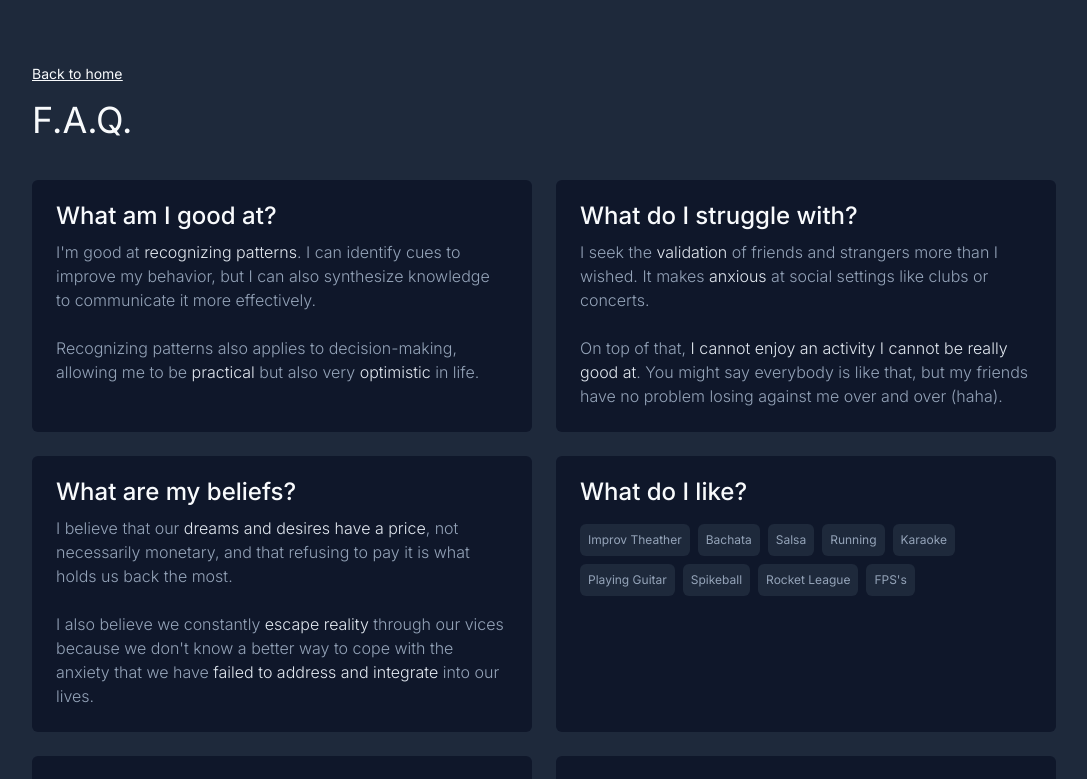
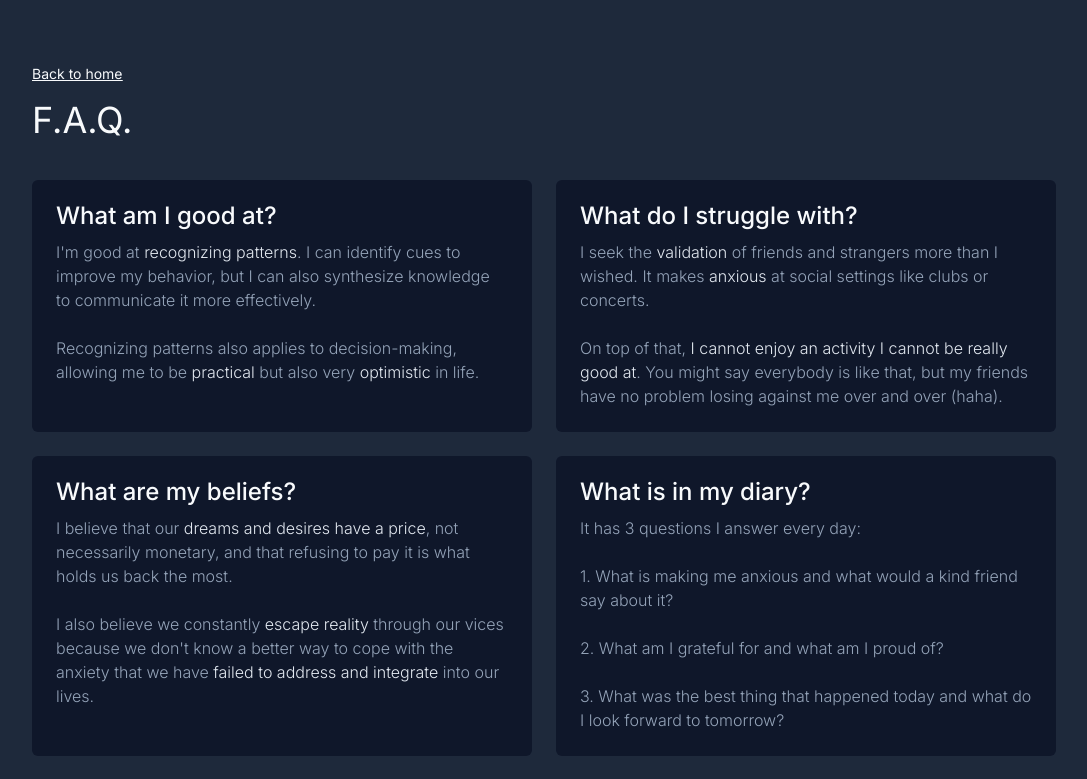
Before and after one commit to jdjuan/jdjuan.io, a Next.js app: page /about in a window 1280 px wide. Shown: the top 779 px of the page, without its empty margins (96-1183 px from the left). Built offline with nearby package versions, Linux system fonts and the light colour scheme; what tailwindcss-debug-screens would draw is missing.

Commit message:
improve timeline responsiveness

```diff
--- a/components/main-layout.tsx
+++ b/components/main-layout.tsx
@@ -14,7 +14,7 @@ export default function MainLayout({ children }: Props) {
         <meta name='viewport' content='width=device-width, initial-scale=1' />
         <link rel='icon' href='/favicon.ico' />
       </Head>
-      <main className={`${inter.className} relative p-6 text-sm text-slate-50 sm:p-12 md:p-16 lg:mx-auto xl:max-w-6xl`}>
+      <main className={`${inter.className} relative p-6 text-sm text-slate-50 sm:p-12 md:p-16 lg:mx-auto lg:max-w-6xl`}>
         {children}
         <Footer></Footer>
       </main>
--- a/components/question-sheet.tsx
+++ b/components/question-sheet.tsx
@@ -2,6 +2,7 @@ import { QuestionSheet } from "../models/insights.interface";
 import Navbar from "./navbar";
 import UpcomingArticle from "./upcoming-article";
 type Props = { questionSheet: QuestionSheet };
+import cx from "classnames";
 
 const QuestionSheet = ({ questionSheet }: Props) => {
   return (
@@ -23,11 +24,21 @@ const QuestionSheet = ({ questionSheet }: Props) => {
                     <item.answer></item.answer>
                   </div>
                 )}
+                {/* LIST */}
                 {item.list && (
                   <div className='mt-4 text-xs text-slate-400'>
                     {item.list.map(({ text, link }) => (
                       <a href={link} key={text} target='_blank' rel='noreferrer'>
-                        <div className='mb-2 mr-2 inline-block rounded-md bg-slate-800 p-2'>{text}</div>
+                        <div
+                          className={cx(
+                            "mb-2 mr-2 inline-block select-none rounded-md border border-slate-700 bg-slate-800 p-2 ",
+                            {
+                              "hover:border-slate-50": !!link,
+                            }
+                          )}
+                        >
+                          {text}
+                        </div>
                       </a>
                     ))}
                   </div>
--- a/content/about.content.tsx
+++ b/content/about.content.tsx
@@ -41,6 +41,22 @@ export const about: QuestionSheet = {
       ),
     },
     {
+      question: "What is in my diary?",
+      answer: () => (
+        <>
+          It has 3 questions I answer every day: <br />
+          <br />
+          1. What is making me anxious and what would a kind friend say about it?
+          <br />
+          <br />
+          2. What am I grateful for and what am I proud of?
+          <br />
+          <br />
+          3. What was the best thing that happened today and what do I look forward to tomorrow?
+        </>
+      ),
+    },
+    {
       question: "What do I like?",
       list: [
         { text: "Improv Theather" },
@@ -63,6 +79,7 @@ export const about: QuestionSheet = {
         { text: "+30°" },
         { text: "Coffee" },
         { text: "Beer" },
+        { text: "Too many meetings" },
         { text: "Esotericism" },
       ],
     },
@@ -80,22 +97,7 @@ export const about: QuestionSheet = {
         </>
       ),
     },
-    {
-      question: "What is in my diary?",
-      answer: () => (
-        <>
-          It has 3 questions I answer every day: <br />
-          <br />
-          1. What is making me anxious and what would a kind friend say about it?
-          <br />
-          <br />
-          2. What am I grateful for and what am I proud of?
-          <br />
-          <br />
-          3. What was the best thing that happened today and what do I look forward to tomorrow?
-        </>
-      ),
-    },
+
     {
       question: "What tools do I use?",
       list: [
--- a/content/books.content.ts
+++ b/content/books.content.ts
@@ -8,6 +8,7 @@ export const booksContent: Book[] = [
     rating: 5,
     comment: "I could not recommend this book more.",
     isbn: "9780307377340",
+    link: "https://www.goodreads.com/book/show/4948826-sum",
   },
   {
     title: "Atomic Habits",
@@ -16,6 +17,7 @@ export const booksContent: Book[] = [
     rating: 5,
     comment: "The best book about habits there is.",
     isbn: "1847941842",
+    link: "https://www.goodreads.com/book/show/40121378-atomic-habits?ref=nav_sb_ss_1_13",
   },
   {
     title: "How to Win Friends & Influence People",
@@ -24,6 +26,7 @@ export const booksContent: Book[] = [
     rating: 5,
     comment: "My favorite book about communication.",
     imgUrl: "https://m.media-amazon.com/images/I/71vK0WVQ4rL.jpg",
+    link: "https://www.goodreads.com/book/show/4865.How_to_Win_Friends_and_Influence_People?ref=nav_sb_ss_1_37",
   },
   {
     title: "Humanity",
@@ -32,6 +35,7 @@ export const booksContent: Book[] = [
     rating: 5,
     comment: "Insights from our cruelest atrocities.",
     isbn: "0300186401",
+    link: "https://www.goodreads.com/book/show/321263.Humanity?ac=1&from_search=true&qid=Z1k0O8hIoD&rank=1",
   },
   {
     title: "Sapiens",
@@ -40,6 +44,7 @@ export const booksContent: Book[] = [
     rating: 5,
     comment: "History for everyone.",
     isbn: "0062316117",
+    link: "https://www.goodreads.com/book/show/23692271-sapiens?ref=nav_sb_ss_1_5",
   },
   {
     title: "The Manual",
@@ -48,6 +53,7 @@ export const booksContent: Book[] = [
     rating: 5,
     comment: "Stoicism stoicly explained.",
     isbn: "1545461112",
+    link: "https://www.goodreads.com/book/show/34946912-the-manual?ref=nav_sb_ss_2_15",
   },
   {
     title: "Start with Why",
@@ -56,6 +62,7 @@ export const booksContent: Book[] = [
     rating: 5,
     comment: "Make your sales pitch inspiring.",
     isbn: "9780241958223",
+    link: "https://www.goodreads.com/book/show/7108725-start-with-why?ref=nav_sb_ss_1_14",
   },
   {
     title: "Crucial Conversations",
@@ -64,22 +71,34 @@ export const booksContent: Book[] = [
     rating: 4,
     comment: "Lead difficult conversations gracefully.",
     isbn: "9780071401944",
+    link: "https://www.goodreads.com/book/show/15014.Crucial_Conversations?from_search=true&from_srp=true&qid=lbv9e2m2Ag&rank=1",
   },
   {
-    title: "You are not listening",
+    title: "the 7 habits of highly effective teens",
+    author: "Sean Covey",
+    yearRead: 2009,
+    rating: 4,
+    comment: "The first book I read on productivity.",
+    imgUrl: "https://m.media-amazon.com/images/I/A1sxoppX3JL.jpg",
+    link: "https://www.goodreads.com/book/show/783127.The_7_Habits_Of_Highly_Effective_Teens",
+  },
+  {
+    title: "You're not listening",
     author: "Kate Murphy",
     yearRead: 2020,
     rating: 4,
     comment: "Great examples on how to listen better.",
     isbn: "9781250297198",
+    link: "https://www.goodreads.com/book/show/45892276-you-re-not-listening",
   },
   {
-    title: "Bloodchild",
+    title: "Bloodchild and other stories",
     author: "Octavia E. Butler",
     yearRead: 2021,
     rating: 4,
     comment: "My favorite fiction book.",
     isbn: "1583226982",
+    link: "https://www.goodreads.com/book/show/60930.Bloodchild_and_Other_Stories?ref=nav_sb_ss_1_10",
   },
   {
     title: "Man's Search for Meaning",
@@ -88,6 +107,7 @@ export const booksContent: Book[] = [
     rating: 4,
     comment: "Research under the toughest conditions.",
     isbn: "0807014273",
+    link: "https://www.goodreads.com/book/show/4069.Man_s_Search_for_Meaning?ref=nav_sb_ss_1_24",
   },
   {
     title: "The six pillars of self-steem",
@@ -96,14 +116,16 @@ export const booksContent: Book[] = [
     rating: 4,
     comment: "Very thorough analysis on self-esteem.",
     isbn: "0553374397",
+    link: "https://www.goodreads.com/book/show/18808930-the-six-pillars-of-self-esteem?ref=nav_sb_ss_1_29",
   },
   {
-    title: "Thinking fast and slow",
+    title: "Thinking, fast and slow",
     author: "Daniel Kahneman",
     yearRead: 2018,
     rating: 4,
     comment: "Deep insights into how we think",
     isbn: "9780141033570",
+    link: "https://www.goodreads.com/book/show/11468377-thinking-fast-and-slow?ref=nav_sb_ss_1_22",
   },
   {
     title: "The Rational Optimist",
@@ -112,6 +134,7 @@ export const booksContent: Book[] = [
     rating: 4,
     comment: "An optimistic view into the future.",
     isbn: "9780007267118",
+    link: "https://www.goodreads.com/book/show/7776209-the-rational-optimist?ref=nav_sb_ss_1_21",
   },
   {
     title: "Los Cuatro Acuerdos",
@@ -120,6 +143,7 @@ export const booksContent: Book[] = [
     rating: 4,
     comment: "Practical knowledge simplified.",
     isbn: "9781878424938",
+    link: "https://www.goodreads.com/book/show/6600.Los_cuatro_acuerdos?ref=nav_sb_ss_1_19",
   },
   {
     title: "Leaders Eat Last",
@@ -128,6 +152,7 @@ export const booksContent: Book[] = [
     rating: 4,
     comment: "",
     isbn: "9780670923175",
+    link: "https://www.goodreads.com/book/show/16144853-leaders-eat-last?ref=nav_sb_ss_1_16",
   },
   {
     title: "Meditations",
@@ -135,6 +160,7 @@ export const booksContent: Book[] = [
     yearRead: 2022,
     rating: 4,
     imgUrl: "https://i.ebayimg.com/images/g/HggAAOSwimBjL4BI/s-l1600.jpg",
+    link: "https://www.goodreads.com/book/show/30659.Meditations?ref=nav_sb_ss_1_11",
   },
   {
     title: "Make",
@@ -142,6 +168,7 @@ export const booksContent: Book[] = [
     yearRead: 2021,
     rating: 4,
     imgUrl: "https://readmake.com/media-book-small.jpg",
+    link: "https://www.goodreads.com/book/show/41570135-make?ref=nav_sb_ss_1_16",
   },
   {
     title: "Managing Oneself",
@@ -150,6 +177,7 @@ export const booksContent: Book[] = [
     rating: 3,
     comment: "",
     isbn: "9781422123126",
+    link: "https://www.goodreads.com/book/show/2477223.Managing_Oneself?ref=nav_sb_ss_1_16",
   },
   {
     title: "Designer Relationships",
@@ -158,6 +186,7 @@ export const booksContent: Book[] = [
     rating: 3,
     comment: "",
     isbn: "9781627781473",
+    link: "https://www.goodreads.com/book/show/24402980-designer-relationships?ref=nav_sb_ss_1_22",
   },
   {
     title: "Polysecure",
@@ -166,6 +195,7 @@ export const booksContent: Book[] = [
     rating: 3,
     imgUrl:
       "https://images.thalia.media/07/-/92885d86a7474687a7998d7b72ca95da/polysecure-taschenbuch-jessica-fern-englisch.jpeg",
+    link: "https://www.goodreads.com/book/show/52569124-polysecure?ref=nav_sb_ss_1_10",
   },
   {
     title: "The Gentleman's Guide to Vice and Virtue",
@@ -174,6 +204,7 @@ export const booksContent: Book[] = [
     rating: 3,
     comment: "",
     isbn: "9780062382801",
+    link: "https://www.goodreads.com/book/show/29283884-the-gentleman-s-guide-to-vice-and-virtue?ref=nav_sb_ss_1_40",
   },
   {
     title: "The Power of Habit",
@@ -182,6 +213,7 @@ export const booksContent: Book[] = [
     rating: 3,
     comment: "",
     isbn: "9780812981605",
+    link: "https://www.goodreads.com/book/show/12609433-the-power-of-habit?ref=nav_sb_ss_1_18",
   },
   {
     title: "The leader who had no tittle",
@@ -190,6 +222,7 @@ export const booksContent: Book[] = [
     rating: 3,
     comment: "",
     isbn: "9781439109120",
+    link: "https://www.goodreads.com/book/show/6881578-the-leader-who-had-no-title?ref=nav_sb_ss_1_28",
   },
   {
     title: "Sprint",
@@ -198,6 +231,7 @@ export const booksContent: Book[] = [
     rating: 3,
     comment: "",
     isbn: "9780593076118",
+    link: "https://www.goodreads.com/book/show/25814544-sprint?ref=nav_sb_ss_1_6",
   },
   {
     title: "The subtle art of not giving a fuck",
@@ -206,6 +240,7 @@ export const booksContent: Book[] = [
     rating: 3,
     comment: "",
     isbn: "9780062641540",
+    link: "https://www.goodreads.com/book/show/28257707-the-subtle-art-of-not-giving-a-f-ck?ref=nav_sb_ss_1_7",
   },
   {
     title: "Sex at dawn",
@@ -213,6 +248,7 @@ export const booksContent: Book[] = [
     yearRead: 2020,
     rating: 3,
     isbn: "9780061707803",
+    link: "https://www.goodreads.com/book/show/7640261-sex-at-dawn?ref=nav_sb_ss_1_11",
   },
   {
     title: "12 Rules for Life",
@@ -220,6 +256,7 @@ export const booksContent: Book[] = [
     yearRead: 2021,
     rating: 3,
     isbn: "9780345816023",
+    link: "https://www.goodreads.com/book/show/30257963-12-rules-for-life?ref=nav_sb_ss_1_17",
   },
   {
     title: "Rework",
@@ -228,6 +265,7 @@ export const booksContent: Book[] = [
     rating: 3,
     comment: "",
     isbn: "9780307463746",
+    link: "https://www.goodreads.com/book/show/6732019-rework?ref=nav_sb_ss_1_6",
   },
   {
     title: "The way of the Superior Man",
@@ -236,6 +274,7 @@ export const booksContent: Book[] = [
     rating: 2,
     comment: "",
     isbn: "1889762105",
+    link: "https://www.goodreads.com/book/show/79424.The_Way_of_the_Superior_Man?ref=nav_sb_ss_1_27",
   },
   {
     title: "Exactly What to Say",
@@ -244,6 +283,7 @@ export const booksContent: Book[] = [
     rating: 2,
     comment: "",
     imgUrl: "https://m.media-amazon.com/images/I/51uZii1hhnL.jpg",
+    link: "https://www.goodreads.com/book/show/35414701-exactly-what-to-say?ref=nav_sb_ss_1_19",
   },
   {
     title: "Outwitting the Devil",
@@ -252,8 +292,8 @@ export const booksContent: Book[] = [
     rating: 2,
     comment: "",
     isbn: "9781402784538",
+    link: "https://www.goodreads.com/book/show/35414701-exactly-what-to-say?ref=nav_sb_ss_1_19",
   },
-
   {
     title: "If I Understood You, Would I Have This Look on My Face?",
     author: "Alan Alda",
@@ -261,6 +301,7 @@ export const booksContent: Book[] = [
     rating: 2,
     comment: "",
     isbn: "1524781665",
+    link: "https://www.goodreads.com/book/show/40600256-if-i-understood-you-would-i-have-this-look-on-my-face?ref=nav_sb_ss_1_55",
   },
   {
     title: "La ridícula idea de no volver a verte",
@@ -269,6 +310,7 @@ export const booksContent: Book[] = [
     rating: 2,
     comment: "",
     isbn: "9789584235701",
+    link: "https://www.goodreads.com/book/show/17567272-la-rid-cula-idea-de-no-volver-a-verte?ref=nav_sb_ss_1_37",
   },
   {
     title: "Tropic of Cancer",
@@ -277,6 +319,7 @@ export const booksContent: Book[] = [
     rating: 2,
     comment: "",
     imgUrl: "https://m.media-amazon.com/images/I/41PEqpOEB1L.jpg",
+    link: "https://www.goodreads.com/book/show/249.Tropic_of_Cancer?ref=nav_sb_ss_1_16",
   },
   {
     title: "The Love Secret",
@@ -285,6 +328,7 @@ export const booksContent: Book[] = [
     rating: 1,
     comment: "",
     isbn: "9780749955533",
+    link: "https://www.goodreads.com/book/show/20706519-the-love-secret?ref=nav_sb_ss_2_20",
   },
   {
     title: "Talking to Robots",
@@ -293,5 +337,6 @@ export const booksContent: Book[] = [
     rating: 1,
     comment: "",
     imgUrl: "https://m.media-amazon.com/images/I/41WjbGvYdSL._AC_SY780_.jpg",
+    link: "https://www.goodreads.com/book/show/42835232-talking-to-robots?ref=nav_sb_ss_1_17",
   },
 ];
--- a/models/book.interface.ts
+++ b/models/book.interface.ts
@@ -6,4 +6,5 @@ export interface Book {
   comment?: string;
   isbn?: string;
   imgUrl?: string;
+  link: string;
 }
```
Also changed, not shown: content/timeline.content.tsx (+15 -20 lines), pages/books.tsx (+23 -17 lines), pages/timeline.tsx (+15 -13 lines).
